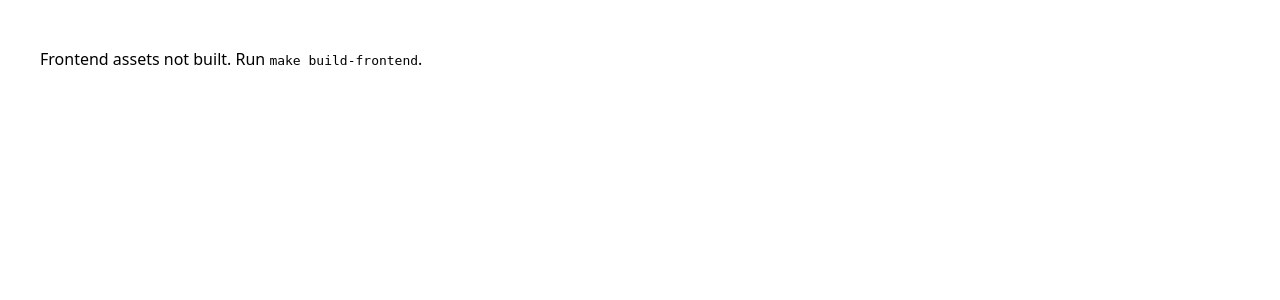
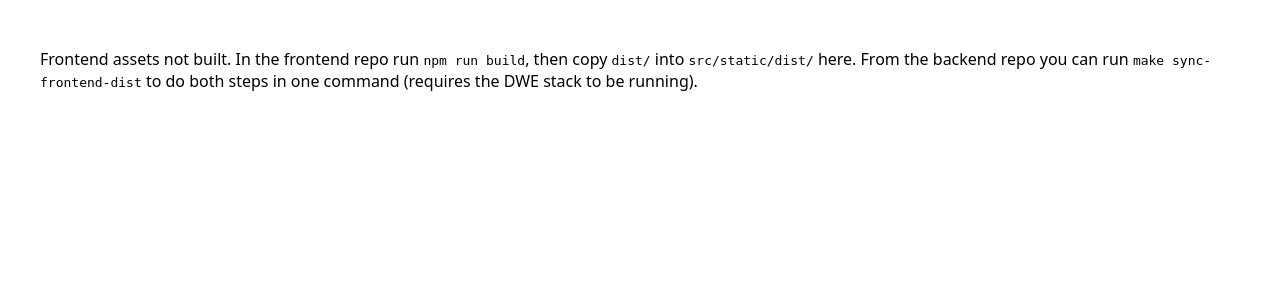
Before and after one commit to semsemyonoff/beetDeck-backend, a Flask app: page / in a window 1280 px wide. Shown: the top 300 px of the page. Run offline with Flask 3, Linux system fonts and the light colour scheme.

Commit message:
feat: add sync-frontend-dist target and build guard for SPA hand-off
- build.sh aborts with a clear error when src/static/dist/.vite/manifest.json
  is absent, preventing a silent asset-less Docker image
- Makefile gains sync-frontend-dist: builds the SPA inside the DWE container
  then copies dist/ into src/static/dist/ in one command
- index.html fallback message updated to reference the correct commands
  (drops the nonexistent make build-frontend reference)
- README documents the production sync workflow

Co-Authored-By: Claude Sonnet 4.6 <noreply@anthropic.com>

```diff
--- a/src/templates/index.html
+++ b/src/templates/index.html
@@ -18,7 +18,10 @@
     <script type="module" src="{{ url_for('static', filename='dist/' ~ vite_entry) }}"></script>
     {% else %}
     <p style="font-family: system-ui, sans-serif; padding: 2rem;">
-      Frontend assets not built. Run <code>make build-frontend</code>.
+      Frontend assets not built. In the frontend repo run <code>npm run build</code>,
+      then copy <code>dist/</code> into <code>src/static/dist/</code> here.
+      From the backend repo you can run <code>make sync-frontend-dist</code> to do
+      both steps in one command (requires the DWE stack to be running).
     </p>
     {% endif %}
   </body>
```
Also changed, not shown: README.md, 2 other files.
